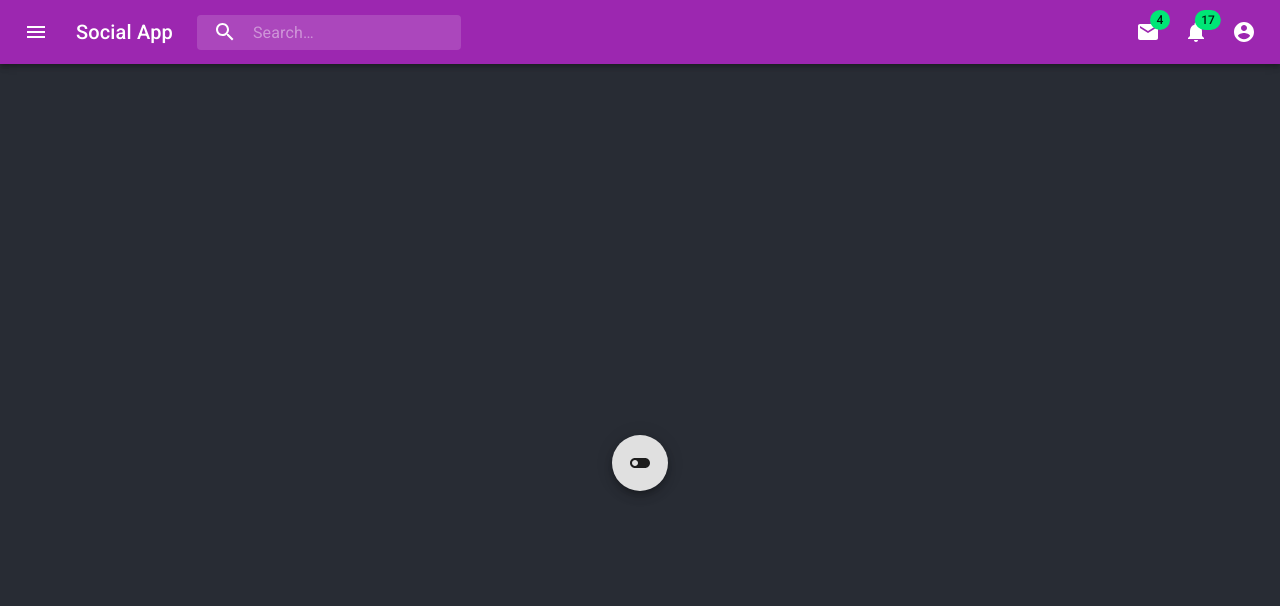
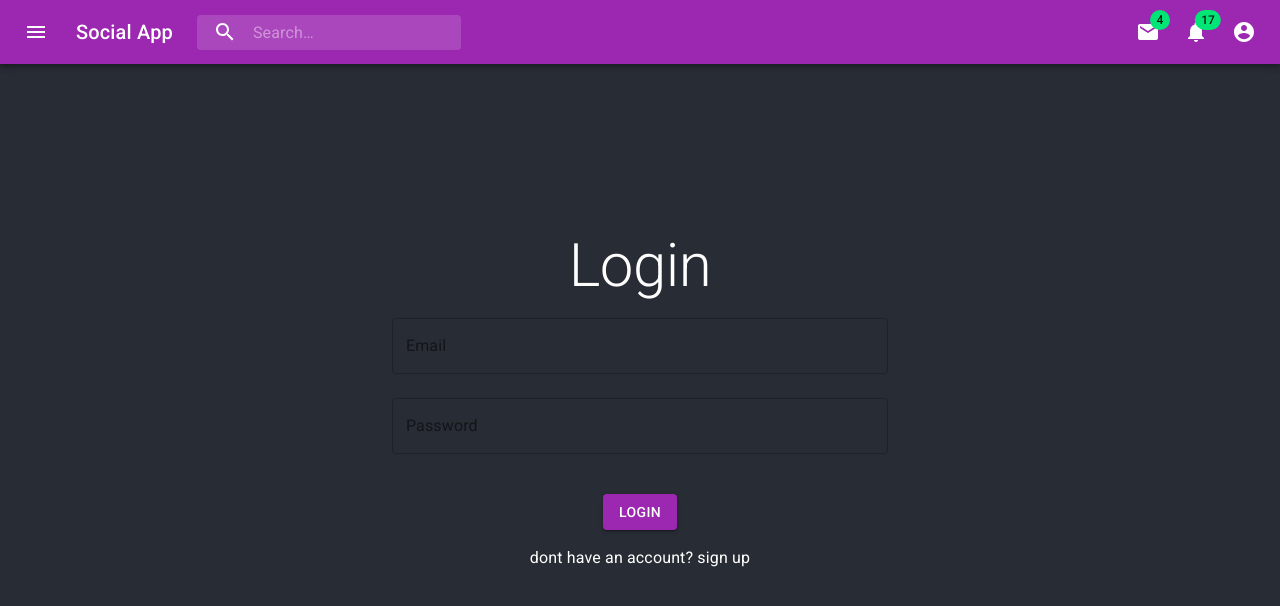
Before and after one commit to Omar-Bsoul/socialcat-react, a React (Create React App) app: page / in a window 1280 px wide. Shown: the top 606 px of the page. Built offline with nearby package versions, Linux system fonts and the light colour scheme.

Commit message:
refining pages

```diff
--- a/src/components/root.jsx
+++ b/src/components/root.jsx
@@ -8,9 +8,10 @@ import ToggleOff from '@material-ui/icons/ToggleOff';
 
 import SocialAppBar from './common/socialAppBar';
 import Login from '../pages/login';
+
 const useStyles = makeStyles(theme => ({
   app: { textAlign: 'center' },
-  appHeader: {
+  content: {
     backgroundColor: '#282c34',
     minHeight: '100vh',
     display: 'flex',
@@ -34,8 +35,8 @@ const Root = () => {
   return (
     <div className={classes.app}>
       <SocialAppBar />
-
-      <header className={classes.appHeader}>
+      <Login className={classes.content} />
+      {/*<header className={classes.appHeader}>
           <Fade in={visible}>
             <p>
               Welcome to{' '}
@@ -44,19 +45,19 @@ const Root = () => {
                 <br />
                 <a
                   className={classes.link}
-                href='https://www.thurrott.com/wp-content/uploads/sites/2/2019/04/facebook-fb5.jpg'
-                target='_blank'
-                rel='noopener noreferrer'
+                  href="https://www.thurrott.com/wp-content/uploads/sites/2/2019/04/facebook-fb5.jpg"
+                  target="_blank"
+                  rel="noopener noreferrer"
                 >
                   Facebook Reference
                 </a>
               </code>
             </p>
           </Fade>
-        <Fab onClick={handleTogglingVisibility} rel='noopener noreferrer'>
+          <Fab onClick={handleTogglingVisibility} rel="noopener noreferrer">
             {visible ? <ToggleOn /> : <ToggleOff />}
           </Fab>
-      </header>
+        </header>*/}
     </div>
   );
 };
--- a/src/pages/login.jsx
+++ b/src/pages/login.jsx
@@ -6,74 +6,68 @@ import Grid from '@material-ui/core/Grid';
 import Typography from '@material-ui/core/Typography';
 import TextField from '@material-ui/core/TextField';
 import Button from '@material-ui/core/Button';
-//import CircularProgress from '@material-ui/core/CircularProgress';
+import { Paper } from '@material-ui/core';
+import CircularProgress from '@material-ui/core/CircularProgress';
 
 const useStyles = makeStyles(theme => ({
   container: {
-    margin: '80px auto 0 auto',
-    height: '100%',
-    width: '100%'
+    backgroundColor: '#282c34',
+    minWidth: '100vh',
+    minHeight: '100vh',
+    display: 'flex',
+    flexDirection: 'column',
+    alignItems: 'center',
+    justifyContent: 'center',
+    fontSize: 'calc(10px + 2vmin)',
+    color: theme.palette.common.white
   },
   button: {
-    marginTop: 20,
+    marginTop: theme.spacing(4),
     position: 'relative'
   },
-
-  form: {
-    textAlign: 'center'
+  textField: {
+    marginTop: theme.spacing(2),
+    color: theme.palette.primary.dark
   },
-  image: {
-    margin: '20px auto 20px auto'
+  input: {
+    color: theme.palette.secondary.light
   },
-  pageTitle: {
-    margin: '10px auto 10px auto'
-  },
-  textField: {
-    margin: '10px auto 10px auto'
+  signup: {
+    marginTop: theme.spacing(2)
   }
 }));
-const Login = () => {
+const Login = props => {
   const classes = useStyles();
+
   return (
-    <Grid container>
-      <Grid item sm />
-      <Grid item sm>
-        <div className={classes.container}>
+    <div className={props.className}>
       <img />
-          <Typography variant='h2'>Login</Typography>
+      <Typography variant="h2">Login</Typography>
       <form noValidate>
         <TextField
           className={classes.textField}
-              id='email'
-              name='email'
-              type='email'
-              label='Email'
+          name="email"
+          type="email"
+          label="Email"
+          variant="outlined"
+          margin="normal"
           fullWidth
         />
         <TextField
           className={classes.textField}
-              id='password'
-              name='password'
-              type='password'
-              label='Password'
+          name="password"
+          type="password"
+          label="Password"
+          margin="normal"
+          variant="outlined"
           fullWidth
         />
-
-            <Button
-              className={classes.button}
-              type='submit'
-              variant='contained'
-              color='primary'
-            >
+        <Button className={classes.button} variant="contained" color="primary">
           Login
         </Button>
-            <br />
-            <small>dont have an account ? sign up </small>
+        <Typography className={classes.signup}>dont have an account? sign up</Typography>
       </form>
     </div>
-      </Grid>
-      <Grid item sm />
-    </Grid>
   );
 };
 
```
Lines whose indentation alone changed are shown as unchanged.
